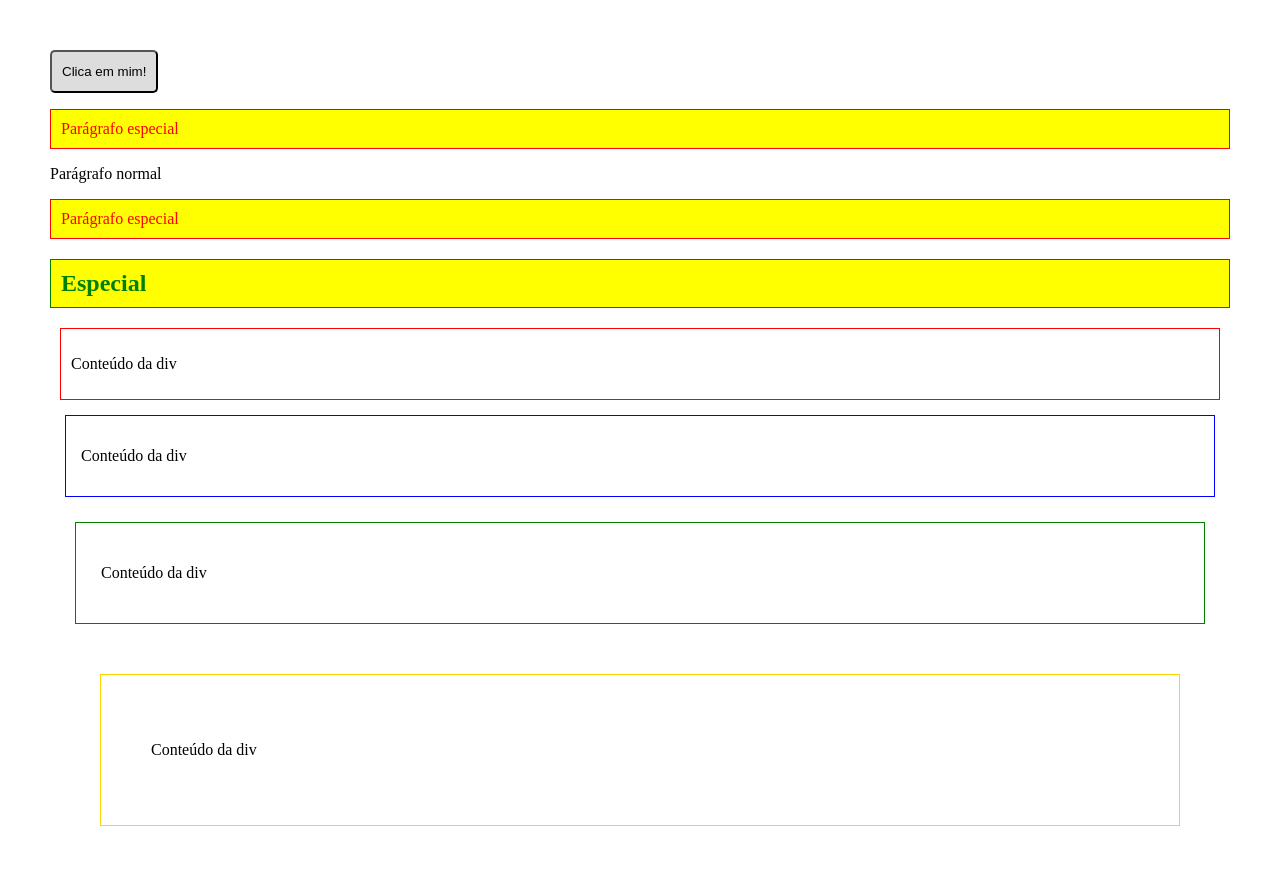
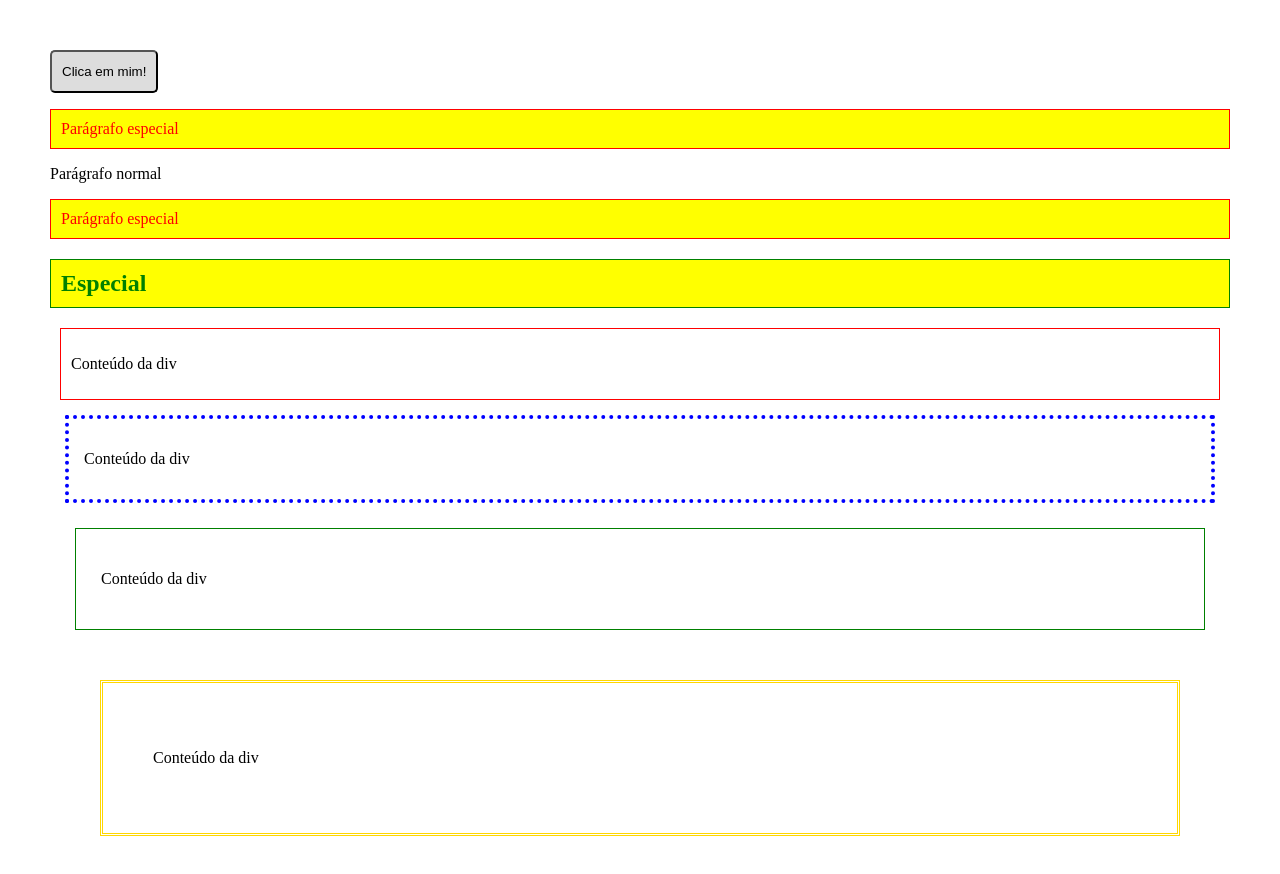
Before and after one commit to RicardoFerrazPereira/sass-scss-curso-udemy, a plain HTML site: page 5_Funcionalidades/index.html in a window 1280 px wide. Drawn offline with Linux system fonts and the light colour scheme.

Commit message:
Parâmetros opcionais

```diff
--- a/5_Funcionalidades/sass/_mixins.sass
+++ b/5_Funcionalidades/sass/_mixins.sass
@@ -16,3 +16,8 @@
 @mixin espacamento($p, $m)
     padding: $p
     margin: $m
+
+// Mixins parâmetros opcionais -> não podemos colocar argumentos opcionais antes dos obrigatórios
+
+@mixin borda($style, $color, $width: 1px)
+    border: $width $style $color
--- a/5_Funcionalidades/sass/styles.sass
+++ b/5_Funcionalidades/sass/styles.sass
@@ -28,18 +28,18 @@ h2
 
 .esp-menor
    @include espacamento(10px, 10px)
-   border: 1px solid red
+   @include borda(solid, red)
 
 .esp-medio
    @include espacamento(15px, 15px)
-   border: 1px solid blue
+   @include borda(dotted, blue, 4px)
 
 .esp-maior
     @include espacamento(25px, 25px)
-    border: 1px solid green
+    @include borda(solid, green)
 
 .esp-maior-ainda
     $pad: 50px
     $mag: 50px
     @include espacamento($pad, $mag)
-    border: 1px solid gold
+    @include borda(double, gold, 3px)
```
Also changed, not shown: 5_Funcionalidades/css/styles.css, 1 other file.
